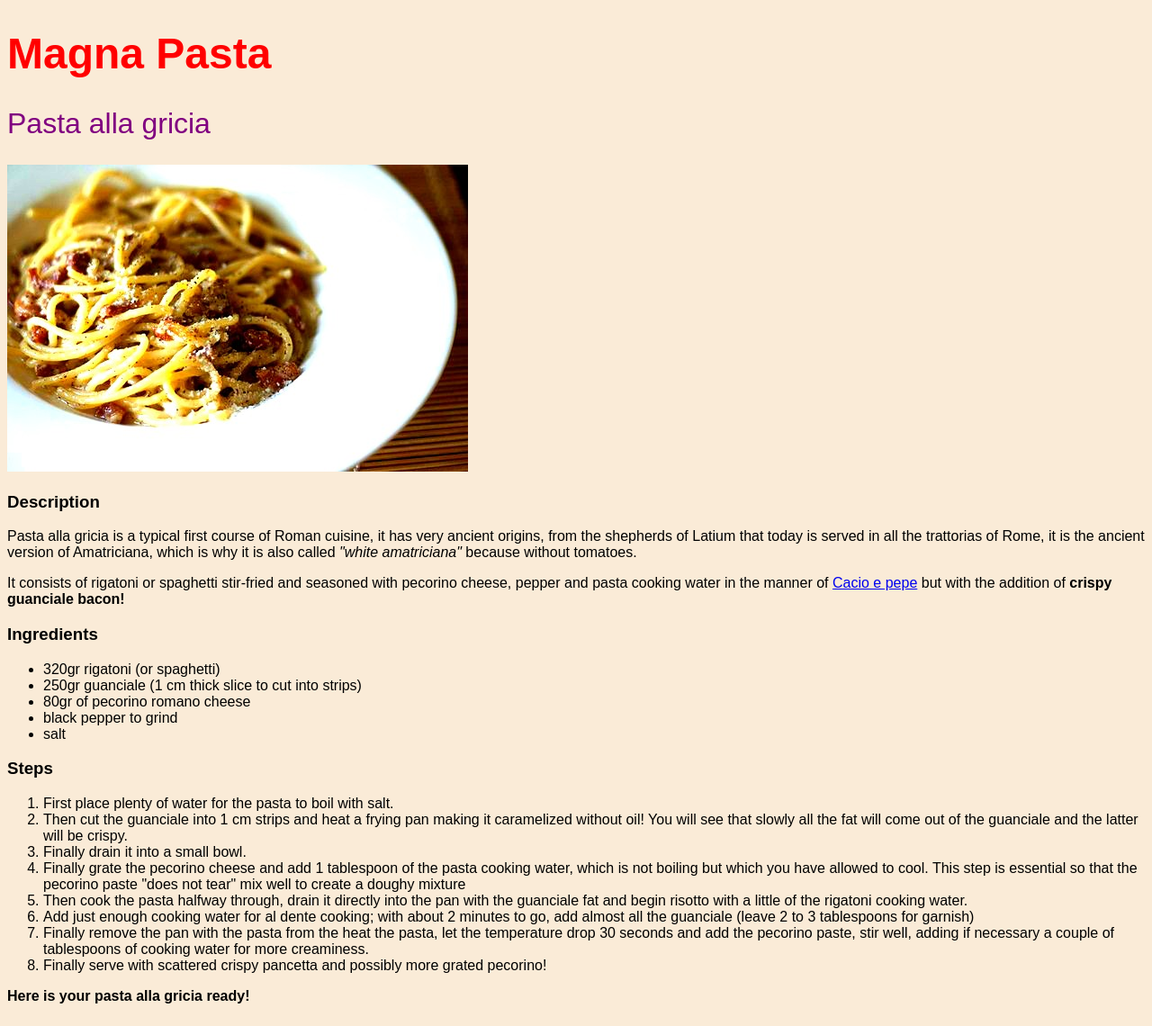
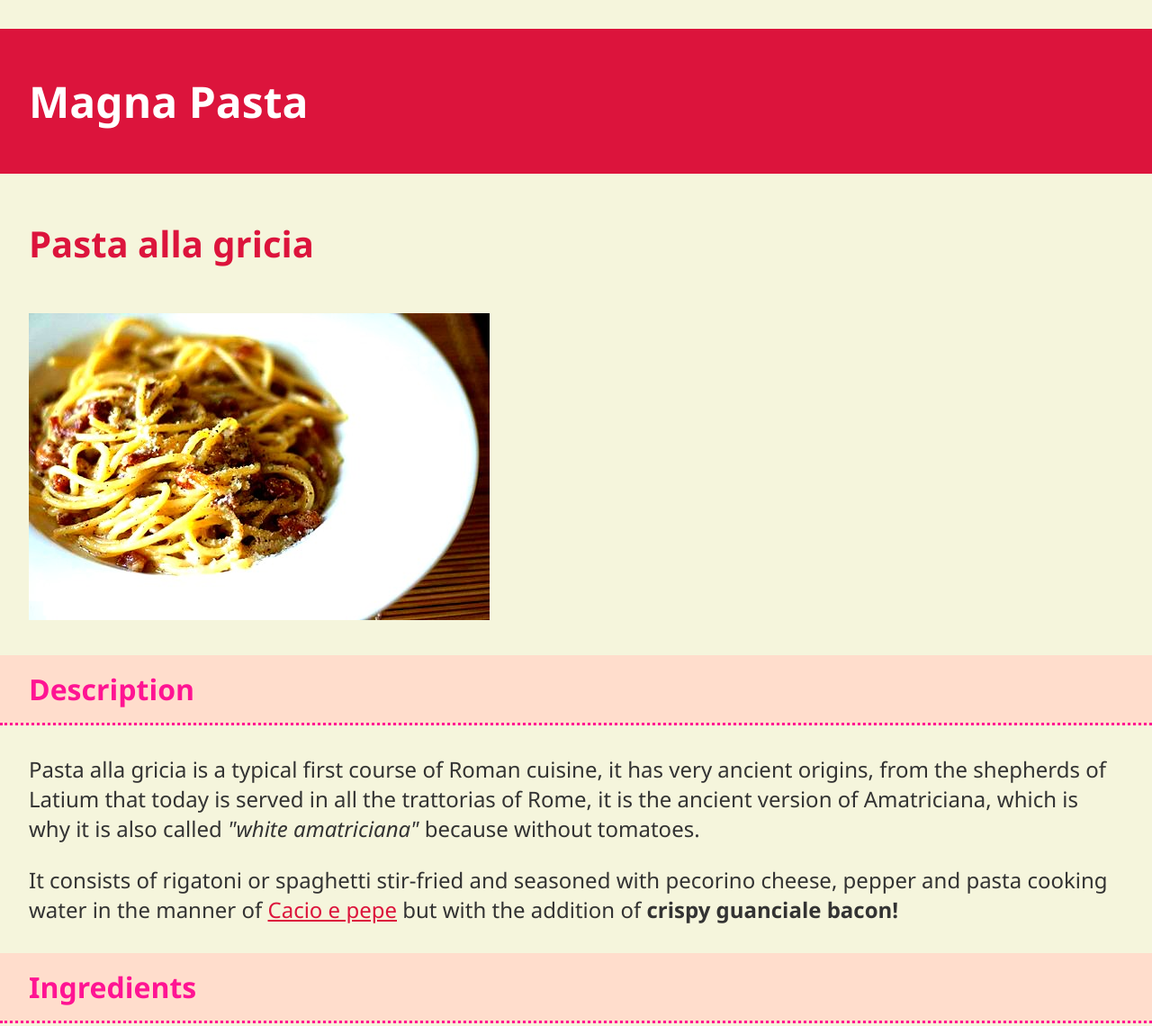
Before and after one commit to fablal/magna_pasta, a plain HTML site: page recipes/gricia.html in a window 1280 px wide. Shown: the top 1140 px of the page at 90% size. Drawn offline with Linux system fonts and the light colour scheme.

Commit message:
Complete styles

```diff
--- a/recipes/gricia.html
+++ b/recipes/gricia.html
@@ -7,12 +7,12 @@
     </head>
 
     <body>
-        <h1 id="logo">Magna Pasta</h1>
+        <h1 id="logo"><a href="../index.html">Magna Pasta</a></h1>
         <h2 id="title">Pasta alla gricia</h2>
 
         <img src="../images/gricia.jpg" alt="Pasta alla gricia">
 
-        <h3>Description</h3>
+        <h3 class="headings">Description</h3>
         <p>
         Pasta alla gricia is a typical first course of Roman cuisine, it has very ancient origins, from the shepherds
         of Latium that today is served in all the trattorias of Rome, it is the ancient version of Amatriciana, which
@@ -24,8 +24,8 @@
         in the manner of <a href="cacio-pepe.html">Cacio e pepe</a> but with the addition of <strong>crispy guanciale bacon!</strong>
         </p>
 
-        <h3>Ingredients</h3>
-        <ul>
+        <h3 class="headings">Ingredients</h3>
+        <ul class="ingredients">
             <li>320gr rigatoni (or spaghetti)</li>
             <li>250gr guanciale (1 cm thick slice to cut into strips)</li>
             <li>80gr of pecorino romano cheese</li>
@@ -33,8 +33,8 @@
             <li>salt</li>
         </ul>
 
-        <h3>Steps</h3>
-        <ol>
+        <h3 class="headings">Steps</h3>
+        <ol class="steps">
             <li>First place plenty of water for the pasta to boil with salt.</li>
             <li>Then cut the guanciale into 1 cm strips and heat a frying pan making it caramelized without oil! You will see that slowly all the fat will come out of the guanciale and the latter will be crispy.</li>
             <li>Finally drain it into a small bowl.</li>
@@ -44,6 +44,6 @@
             <li>Finally remove the pan with the pasta from the heat the pasta, let the temperature drop 30 seconds and add the pecorino paste, stir well, adding if necessary a couple of tablespoons of cooking water for more creaminess.</li>
             <li>Finally serve with scattered crispy pancetta and possibly more grated pecorino!</li>
         </ol>
-        <p><strong>Here is your pasta alla gricia ready!</strong></p>
+        <p  class="footer"><strong><em>Here is your pasta alla gricia ready!</em></strong></p>
     </body>
 </html>
--- a/styles/style.css
+++ b/styles/style.css
@@ -1,16 +1,112 @@
 body {
-    font-family: Arial, Helvetica, sans-serif;
-    background-color: antiquewhite;
+    margin: 0;
+    padding: 0;
+    font-family: 'Segoe UI', Tahoma, Geneva, Verdana, sans-serif;
+    font-size: 1.5rem;
+    background-color: beige;
+    color: hsl(0, 0%, 20%);
+}
+
+p, ul, ol, img {
+    padding-left: 2rem;
+    padding-right: 2rem;
+}
+
+a {
+    color: crimson;
+}
+
+ul, ol {
+    margin-left: 2rem;
+    margin-right: 2rem;
+}
+
+ul li {
+    padding: 15px;
+    margin: 5px;
+}
+
+li a {
+    color: white;
 }
 
 #logo {
-    font-size: 48px;
+    padding: 3rem 2rem;
+    font-size: 3rem;
     font-weight: bolder;
-    color: red;
+    color: rgb(255, 255, 255);
+    background-color: crimson;
+}
+
+#logo a {
+    color: inherit;
+    text-decoration: none;
 }
 
 #title {
-    font-size: 32px;
-    font-weight: lighter;
-    color: purple;
+    margin: 50px 0;
+    padding: 0 2rem;
+    font-size: 2.5rem;
+    font-weight: bolder;
+    color: crimson;
 }
+
+.headings {
+    color: deeppink;
+    background-color: #ffddcc;
+    border-bottom: 3px dotted deeppink;
+    font-size: 2rem;
+    padding: 1rem 2rem;
+}
+
+#recipes-list {
+    color: white;
+    font-size: 2rem;
+    list-style-type: "✲";
+}
+
+#recipes-list, .ingredients-group, .ingredients {
+    background-color: hsl(0, 0%, 20%);
+}
+
+.ingredients-group li {
+    color: coral;
+    font-weight: bold;
+    list-style-type: square;
+}
+
+.ingredients li {
+    color: white;
+    font-weight: normal;
+    border-bottom: 3px dotted white;
+    list-style-type: "\2023";
+}
+
+.ingredients li:last-child {
+    border: 0;
+}
+
+.steps-group li, .steps li {
+    margin: 1.5rem;
+}
+
+.steps-group li {
+    color: darkolivegreen;
+    font-weight: bold;
+}
+
+.steps li {
+    color: hsl(0, 0%, 20%);
+    font-weight: normal;
+}
+
+.steps li li {
+    list-style-type: lower-latin;
+}
+
+.footer {
+    background-color: darkolivegreen;
+    color: white;
+    padding: 1.5rem 4rem;
+    font-size: 1.8rem;
+}
```
Also changed, not shown: recipes/amatriciana.html (+7 -7 lines), recipes/cacio-pepe.html (+7 -7 lines), recipes/lasagna.html (+14 -14 lines).
